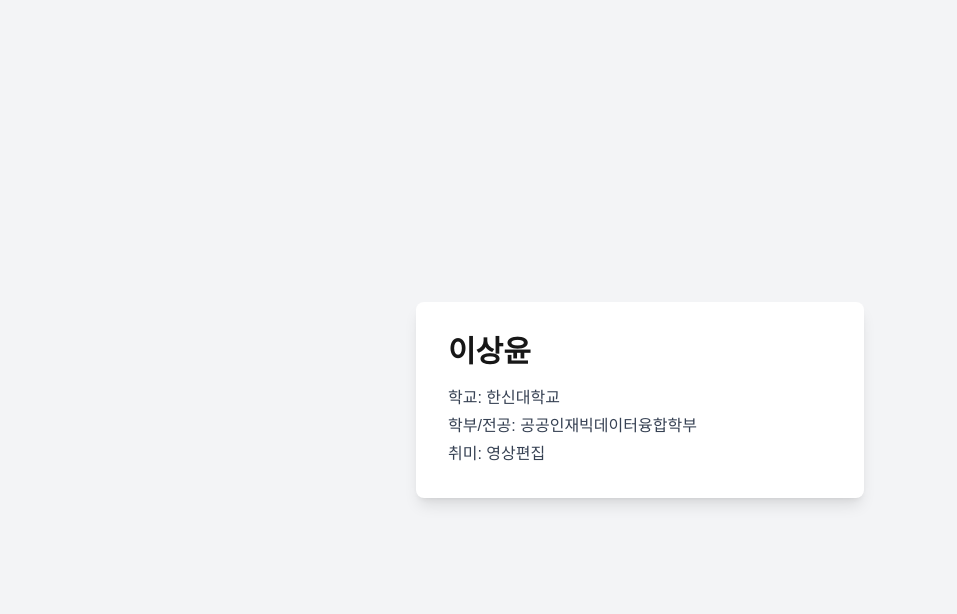
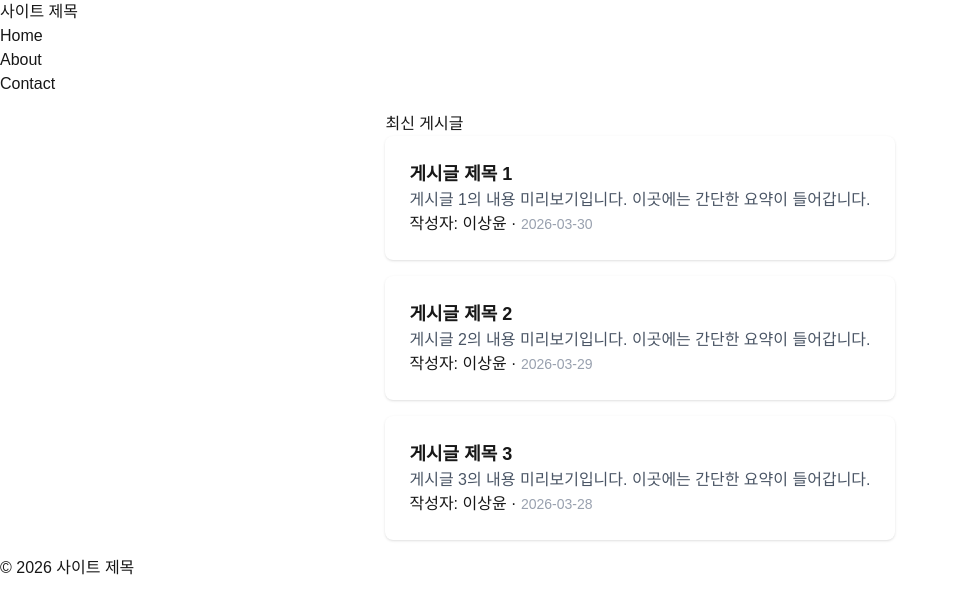
Before and after one commit to sangyoon0220/my-first-web, a Next.js app: page / in a window 1280 px wide. Shown: the top 614 px of the page, without its empty margins (0-957 px from the left). Built offline with nearby package versions, Linux system fonts and the light colour scheme.

Commit message:
Ch3: 블로그 레이아웃 + Tailwind 스타일링

```diff
--- a/app/page.tsx
+++ b/app/page.tsx
@@ -1,18 +1,58 @@
-export default function Page() {
+export default function Home() {
   return (
-    <main className="min-h-screen bg-gray-100 flex items-center justify-center p-6">
-      <div className="bg-white rounded-lg shadow-lg max-w-md w-full p-8">
-        <h1 className="text-3xl font-bold mb-4">이상윤</h1>
-        <p className="text-gray-700 mb-1">
-          <span className="font-medium">학교:</span> 한신대학교
-        </p>
-        <p className="text-gray-700 mb-1">
-          <span className="font-medium">학부/전공:</span> 공공인재빅데이터융합학부
-        </p>
-        <p className="text-gray-700">
-          <span className="font-medium">취미:</span> 영상편집
-        </p>
-      </div>
-    </main>
+    <>
+      <header>
+        <div>
+          <h1>사이트 제목</h1>
+          <nav>
+            <ul>
+              <li><a href="#">Home</a></li>
+              <li><a href="#">About</a></li>
+              <li><a href="#">Contact</a></li>
+            </ul>
+          </nav>
+        </div>
+      </header>
+
+      <main className="max-w-4xl mx-auto p-4">
+        <section aria-labelledby="latest-posts">
+          <h2 id="latest-posts">최신 게시글</h2>
+
+          <article className="bg-white rounded-lg shadow p-6 hover:shadow-lg transition mb-4">
+            <h3 className="text-lg font-bold">게시글 제목 1</h3>
+            <p className="text-gray-600">게시글 1의 내용 미리보기입니다. 이곳에는 간단한 요약이 들어갑니다.</p>
+            <div>
+              <span>작성자: 이상윤</span>
+              <span> · </span>
+              <time className="text-sm text-gray-400" dateTime="2026-03-30">2026-03-30</time>
+            </div>
+          </article>
+
+          <article className="bg-white rounded-lg shadow p-6 hover:shadow-lg transition mb-4">
+            <h3 className="text-lg font-bold">게시글 제목 2</h3>
+            <p className="text-gray-600">게시글 2의 내용 미리보기입니다. 이곳에는 간단한 요약이 들어갑니다.</p>
+            <div>
+              <span>작성자: 이상윤</span>
+              <span> · </span>
+              <time className="text-sm text-gray-400" dateTime="2026-03-29">2026-03-29</time>
+            </div>
+          </article>
+
+          <article className="bg-white rounded-lg shadow p-6 hover:shadow-lg transition">
+            <h3 className="text-lg font-bold">게시글 제목 3</h3>
+            <p className="text-gray-600">게시글 3의 내용 미리보기입니다. 이곳에는 간단한 요약이 들어갑니다.</p>
+            <div>
+              <span>작성자: 이상윤</span>
+              <span> · </span>
+              <time className="text-sm text-gray-400" dateTime="2026-03-28">2026-03-28</time>
+            </div>
+          </article>
+        </section>
+      </main>
+
+      <footer>
+        <p>© 2026 사이트 제목</p>
+      </footer>
+    </>
   );
 }
--- /dev/null
+++ b/intro.html
@@ -0,0 +1,12 @@
+<!DOCTYPE html>
+<html lang="ko
+">
+<head>
+    <meta charset="UTF-8">
+    <meta name="viewport" content="width=device-width, initial-scale=1.0">
+    <title>Document</title>
+</head>
+<body>
+
+</body>
+</html>
```
Also changed, not shown: 1 other file (tests, documents, lock files or other folders).
